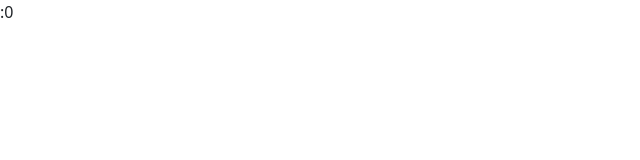
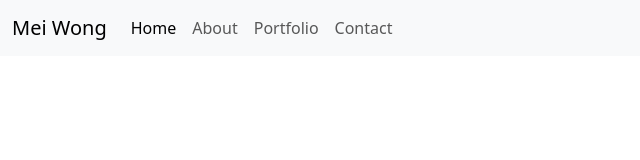
Before and after one commit to sthDINESH/simple-portfolio, a plain HTML site: page index.html in a window 1280 px wide. Shown: the whole page, without its empty margins (0-640 px from the left). Drawn offline with nearby package versions, Linux system fonts and the light colour scheme.

Commit message:
add BS5 nav bar in index page

```diff
--- a/index.html
+++ b/index.html
@@ -1,32 +1,51 @@
 <!DOCTYPE html>
 <html lang="en">
+
 <head>
     <meta charset="UTF-8">
     <meta name="viewport" content="width=device-width, initial-scale=1.0">
     <title>Mei Wong | Software Developer</title>
-    <link href="https://cdn.jsdelivr.net/npm/bootstrap@5.3.7/dist/css/bootstrap.min.css" rel="stylesheet" integrity="sha384-LN+7fdVzj6u52u30Kp6M/trliBMCMKTyK833zpbD+pXdCLuTusPj697FH4R/5mcr" crossorigin="anonymous">
+    <link href="https://cdn.jsdelivr.net/npm/bootstrap@5.3.7/dist/css/bootstrap.min.css" rel="stylesheet"
+        integrity="sha384-LN+7fdVzj6u52u30Kp6M/trliBMCMKTyK833zpbD+pXdCLuTusPj697FH4R/5mcr" crossorigin="anonymous">
     <!--Favicon-->
-    <link
-      rel="apple-touch-icon"
-      sizes="180x180"
-      href="assets/favicon_io/apple-touch-icon.png"
-    />
-    <link
-      rel="icon"
-      type="image/png"
-      sizes="32x32"
-      href="assets/favicon_io/favicon-32x32.png"
-    />
-    <link
-      rel="icon"
-      type="image/png"
-      sizes="16x16"
-      href="assets/favicon_io/favicon-16x16.png"
-    />
+    <link rel="apple-touch-icon" sizes="180x180" href="assets/favicon_io/apple-touch-icon.png" />
+    <link rel="icon" type="image/png" sizes="32x32" href="assets/favicon_io/favicon-32x32.png" />
+    <link rel="icon" type="image/png" sizes="16x16" href="assets/favicon_io/favicon-16x16.png" />
 </head>
+
 <body>
+    <nav class="navbar navbar-expand-lg bg-body-tertiary">
+        <div class="container-fluid">
+            <a class="navbar-brand" href="index.html">Mei Wong</a>
+            <button class="navbar-toggler" type="button" data-bs-toggle="collapse"
+                data-bs-target="#navbarsupportedcontent" aria-controls="navbarsupportedcontent" aria-expanded="false"
+                aria-label="toggle navigation">
+                <span class="navbar-toggler-icon"></span>
+            </button>
+            <div class="collapse navbar-collapse" id="navbarSupportedContent">
+                <ul class="navbar-nav me-auto mb-2 mb-lg-0">
+                    <li class="nav-item">
+                        <a class="nav-link active" aria-current="Home" href="index.html">Home</a>
+                    </li>
+                    <li class="nav-item">
+                        <a class="nav-link" href="#about">About</a>
+                    </li>
+                    <li class="nav-item">
+                        <a class="nav-link" href="#portfolio">Portfolio</a>
+                    </li>
+                    <li class="nav-item">
+                        <a class="nav-link" href="#contact">Contact</a>
+                    </li>
+
+                </ul>
+            </div>
+        </div>
+    </nav>
 
     <!-- Bootstrap 5.3 JS -->
-    <script src="https://cdn.jsdelivr.net/npm/bootstrap@5.3.7/dist/js/bootstrap.bundle.min.js" integrity="sha384-ndDqU0Gzau9qJ1lfW4pNLlhNTkCfHzAVBReH9diLvGRem5+R9g2FzA8ZGN954O5Q" crossorigin="anonymous"></script>:0
+    <script src="https://cdn.jsdelivr.net/npm/bootstrap@5.3.7/dist/js/bootstrap.bundle.min.js"
+        integrity="sha384-ndDqU0Gzau9qJ1lfW4pNLlhNTkCfHzAVBReH9diLvGRem5+R9g2FzA8ZGN954O5Q"
+        crossorigin="anonymous"></script>
 </body>
+
 </html>
```
